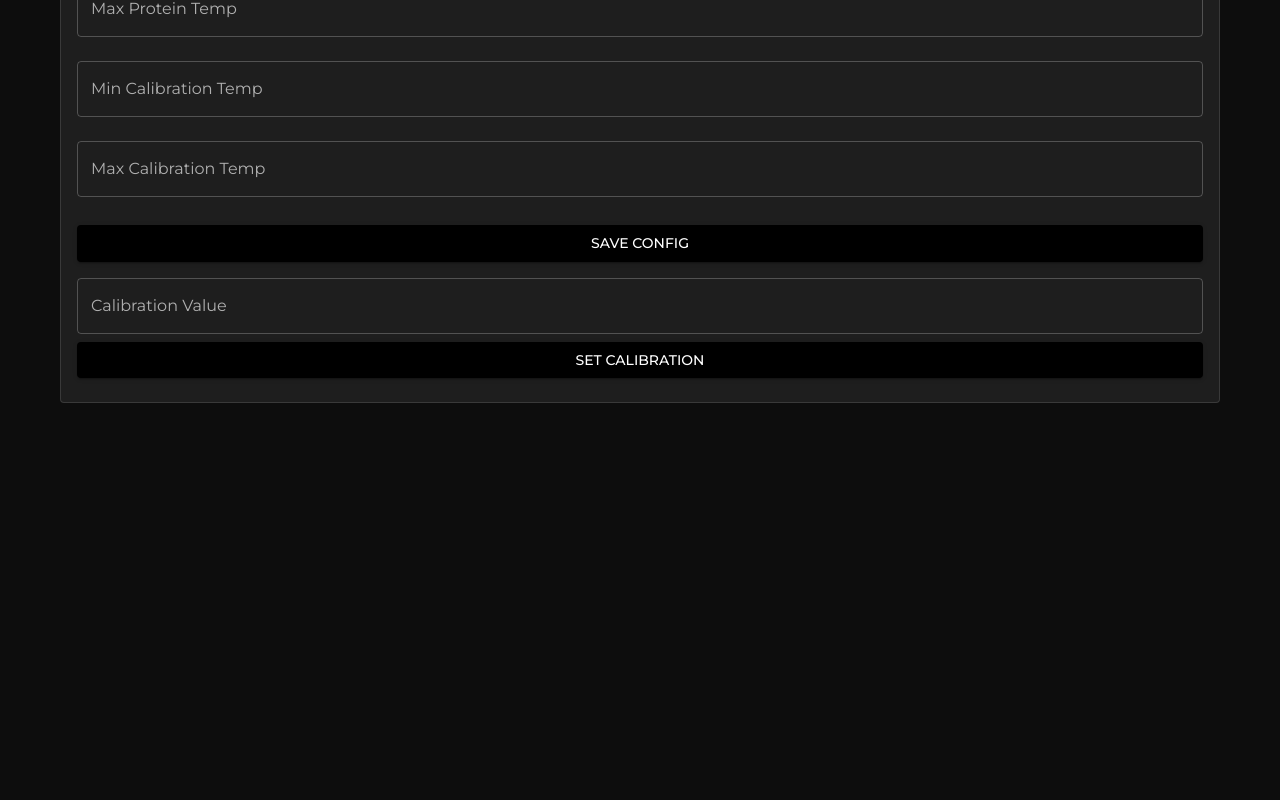
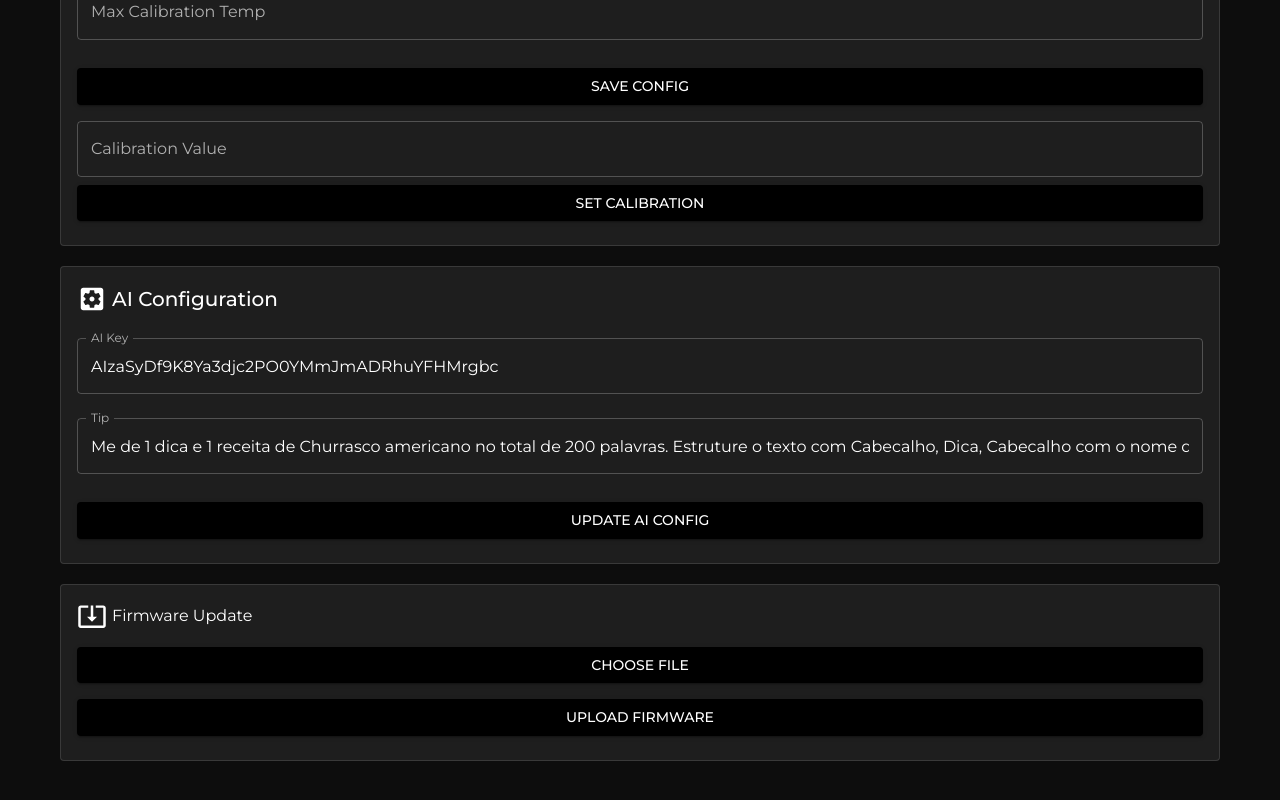
Before and after one commit to scuba13/bbq_web, a React (Create React App) app: page /system in a window 1280 px wide. Shown: the part 892-1692 px from the top of the page. Before the commit the page ends 1315 px from the top, so only its background shows below. Built offline with nearby package versions, Linux system fonts and the light colour scheme; no server answers.

Commit message:
AI como cadastro

```diff
--- a/src/components/monitor/AI.js
+++ b/src/components/monitor/AI.js
@@ -1,56 +1,72 @@
-import React, { useState, useEffect } from 'react';
+import React, { useState, useEffect, useCallback, useMemo } from 'react';
 import { Card, CardContent, Typography, Button, TextField } from '@mui/material';
 import AutoStoriesIcon from '@mui/icons-material/AutoStories';
+import HelpOutlineIcon from '@mui/icons-material/HelpOutline';
 import { GoogleGenerativeAI } from "@google/generative-ai";
+import { getAiConfig } from "../../Api";
 
 function AIGeneratedContent() {
-  const [autoContent, setAutoContent] = useState('');  // Auto-generated content
-  const [content, setContent] = useState('');          // Content generated based on user input
+  const [autoContent, setAutoContent] = useState('');
+  const [content, setContent] = useState('');
   const [prompt, setPrompt] = useState('');
   const [error, setError] = useState('');
-  const [isOpen, setIsOpen] = useState(true);
+  const [isOpen, setIsOpen] = useState(false);
+  const [aiKey, setAiKey] = useState(null);
+  const [defaultTip, setDefaultTip] = useState('');
 
   useEffect(() => {
-    const fetchContent = async () => {
+    getAiConfig().then(config => {
+      setAiKey(config.aiKey);
+      setDefaultTip(config.tip);  // Supondo que o campo se chama 'tip'
+    }).catch(err => {
+      console.error('Failed to fetch AI key:', err);
+      setError('Could not load AI configuration.');
+    });
+  }, []);
+
+  const genAI = useMemo(() => {
+    if (aiKey) {
+      return new GoogleGenerativeAI(aiKey);
+    }
+  }, [aiKey]);
+
+  const model = useMemo(() => {
+    if (genAI) {
+      return genAI.getGenerativeModel({ model: "gemini-pro" });
+    }
+  }, [genAI]);
+
+  const fetchContent = useCallback(async (prompt, setContent) => {
+    if (!model) return;  // Ensure model is not undefined
     try {
-        const genAI = new GoogleGenerativeAI("AIzaSyDf9K8Ya3djc2PO0YMmJmADRhuYFHMrgbc");
-        const model = genAI.getGenerativeModel({ model: "gemini-pro" });
-        const defaultPrompt = "Me de 1 dica e 1 receita de Churrasco americano no total de 200 palavras. Estruture o texto com Cabecalho, Dica, Cabecalho com o nome da receita ,Receita.";
-
-        const result = await model.generateContent(defaultPrompt);
+      const result = await model.generateContent(prompt);
       const response = await result.response;
       const text = await response.text();
-        setAutoContent(text);  // Set the auto-fetched content
+      setContent(text);
     } catch (error) {
       console.error('Error fetching AI-generated content:', error);
       setError('Could not fetch AI-generated content.');
     }
-    };
+  }, [model]);
 
-    fetchContent();
-    const intervalId = setInterval(fetchContent, 30000); // Refresh content every 30 seconds
-
+  useEffect(() => {
+    if (!model || !defaultTip || !isOpen) return;  // Prevent fetching before the model or tip is initialized or if content is hidden
+    fetchContent(defaultTip, setAutoContent);
+    const intervalId = setInterval(() => {
+      if (isOpen) { // Only fetch new content if the content area is open
+        fetchContent(defaultTip, setAutoContent);
+      }
+    }, 60000);
     return () => clearInterval(intervalId);
-  }, []);
+  }, [fetchContent, model, defaultTip, isOpen]);  // Add isOpen to the dependency array
 
   const handleInputChange = (event) => {
     setPrompt(event.target.value);
   };
 
-  const handleSubmit = async (event) => {
+  const handleSubmit = (event) => {
     event.preventDefault();
-    try {
-      const genAI = new GoogleGenerativeAI("AIzaSyDf9K8Ya3djc2PO0YMmJmADRhuYFHMrgbc");
-      const model = genAI.getGenerativeModel({ model: "gemini-pro" });
-
-      const result = await model.generateContent(prompt);
-      const response = await result.response;
-      const text = await response.text();
-      setContent(text);  // Set the content based on user input
-    } catch (error) {
-      console.error('Error fetching AI-generated content:', error);
-      setError('Could not fetch AI-generated content.');
-    }
+    fetchContent(prompt, setContent);
   };
 
   const toggleContent = () => {
@@ -59,55 +75,27 @@ function AIGeneratedContent() {
 
   return (
     <div>
-      {/* Card for user input to generate new content */}
       <Card variant="outlined" sx={{ mt: 4 }}>
         <CardContent>
-          <Typography variant="h6" gutterBottom>
+          <Typography variant="h6" gutterBottom sx={{ display: 'flex', alignItems: 'center' }}>
+            <HelpOutlineIcon sx={{ mr: 1 }} /> {/* Icon added here */}
             Ask Me
           </Typography>
           <form onSubmit={handleSubmit}>
-            <TextField
-              fullWidth
-              variant="outlined"
-              label="Write here to generate content..."
-              value={prompt}
-              onChange={handleInputChange}
-              sx={{ mb: 2 }}
-            />
-            <Button type="submit" variant="contained" color="primary">
-              Generate
-            </Button>
+            <TextField fullWidth variant="outlined" label="Write here to generate content..." value={prompt} onChange={handleInputChange} sx={{ mb: 2 }} />
+            <Button type="submit" variant="contained" color="primary">Generate</Button>
           </form>
-          {content && (
-            <Typography component="pre" sx={{ whiteSpace: 'pre-wrap', mt: 2 }}>
-              {content}
-            </Typography>
-          )}
+          {content && <Typography component="pre" sx={{ whiteSpace: 'pre-wrap', mt: 2 }}>{content}</Typography>}
         </CardContent>
       </Card>
-       {/* Card for automatically generated content */}
-       <Card variant="outlined">
+      <Card variant="outlined" sx={{ mt: 4 }}>
         <CardContent>
-          <Typography
-            variant="subtitle1"
-            gutterBottom
-            sx={{ display: 'flex', alignItems: 'center', mb: 2 }}
-          >
+          <Typography variant="h6" gutterBottom sx={{ display: 'flex', alignItems: 'center', mb: 2 }}>
             <AutoStoriesIcon sx={{ mr: 1 }} />
             AI Tips - Powered by Google AI
-            <Button onClick={toggleContent} sx={{ marginLeft: 'auto' }}>
-              {isOpen ? 'Hide' : 'Show'}
-            </Button>
+            <Button onClick={toggleContent} sx={{ marginLeft: 'auto' }}>{isOpen ? 'Hide' : 'Show'}</Button>
           </Typography>
-          {isOpen && (
-            error ? (
-              <Typography color="error">{error}</Typography>
-            ) : (
-              <Typography component="pre" sx={{ whiteSpace: 'pre-wrap' }}>
-                {autoContent || "No auto content available at the moment."}
-              </Typography>
-            )
-          )}
+          {isOpen && (error ? <Typography color="error">{error}</Typography> : <Typography component="pre" sx={{ whiteSpace: 'pre-wrap' }}>{autoContent || "No auto content available at the moment."}</Typography>)}
         </CardContent>
       </Card>
     </div>
--- a/src/components/pages/HomePage.js
+++ b/src/components/pages/HomePage.js
@@ -26,7 +26,7 @@ function HomePage() {
           Log
         </Button>
         <Button variant="contained" color="primary" component={Link} to="/system">
-          System Control
+          System
         </Button>
       </div>
       <img
--- a/src/components/pages/SystemPage.js
+++ b/src/components/pages/SystemPage.js
@@ -1,13 +1,16 @@
 import React from "react";
 import { Container, Button } from "@mui/material";
 import { Link } from "react-router-dom";
-import System from "../system/System"; // Importar o componente Monitor
+import System from "../system/System"; // Importar o componente System
 import Upload from "../system/FirmwareUpload"; // Importar o componente FirmwareUpload
 import TempConfig from "../system/TempConfig"; // Importar o componente TempConfig
+import AIConfig from "../system/AIConfig"; // Importar o componente AIConfig
 import PageTitle from "../utils/PageTitle";
 import Watermark from "../utils/Watermark";
 
 function SystemPage() {
+  const componentStyle = { marginBottom: "20px" }; // Estilo para espaçamento entre componentes
+
   return (
     <Container style={{ padding: "20px", position: "relative" }}>
       <Watermark />
@@ -17,9 +20,18 @@ function SystemPage() {
           Home
         </Button>
       </div>
-      <System /> {/* Renderizar o componente Monitor */}
-      <Upload /> {/* Renderizar o componente FirmwareUpload */}
-      <TempConfig /> {/* Renderizar o componente TempConfig */}
+      <div style={componentStyle}>
+        <System /> {/* Renderizar o componente Monitor */}
+      </div>
+      <div style={componentStyle}>
+        <TempConfig /> {/* Renderizar o componente TempConfig */}
+      </div>
+      <div style={componentStyle}>
+        <AIConfig /> {/* Renderizar o componente AIConfig */}
+      </div>
+      <div style={componentStyle}>
+        <Upload /> {/* Renderizar o componente FirmwareUpload */}
+      </div>
     </Container>
   );
 }
--- /dev/null
+++ b/src/components/system/AIConfig.js
@@ -0,0 +1,87 @@
+import React, { useState, useEffect } from "react";
+import { Button, Card, CardContent, TextField, Typography } from "@mui/material";
+import SettingsApplicationsIcon from '@mui/icons-material/SettingsApplications';
+import { getAiConfig, updateAIConfig } from "../../Api"; // Ajuste o caminho conforme necessário
+
+function AIConfig() {
+  const [aiConfig, setAiConfig] = useState({
+    aiKey: "",
+    tip: "",
+  });
+
+  // Fetch initial AI configuration when the component mounts
+  useEffect(() => {
+    async function fetchAIConfig() {
+      try {
+        const config = await getAiConfig();
+        setAiConfig({
+          aiKey: config.aiKey || "", // Use fallback to empty string if undefined
+          tip: config.tip || "",     // Use fallback to empty string if undefined
+        });
+      } catch (error) {
+        alert(`Failed to fetch AI configuration: ${error.message}`);
+      }
+    }
+
+    fetchAIConfig();
+  }, []);
+
+  const handleInputChange = (e) => {
+    const { name, value } = e.target;
+    setAiConfig((prevConfig) => ({
+      ...prevConfig,
+      [name]: value,
+    }));
+  };
+
+  const handleSubmit = async () => {
+    try {
+      const { aiKey, tip } = aiConfig;
+      const message = await updateAIConfig(aiKey, tip);
+      alert(`AI configuration updated successfully: ${message}`);
+    } catch (error) {
+      alert(`Error updating AI configuration: ${error.message}`);
+    }
+  };
+
+  return (
+    <Card variant="outlined">
+      <CardContent>
+        <Typography
+          variant="h6"
+          gutterBottom
+          style={{ display: "flex", alignItems: "center" }}
+        >
+          <SettingsApplicationsIcon style={{ fontSize: 30, marginRight: 5 }} />
+          AI Configuration
+        </Typography>
+        <TextField
+          name="aiKey"
+          label="AI Key"
+          value={aiConfig.aiKey}
+          onChange={handleInputChange}
+          fullWidth
+          margin="normal"
+        />
+        <TextField
+          name="tip"
+          label="Tip"
+          value={aiConfig.tip}
+          onChange={handleInputChange}
+          fullWidth
+          margin="normal"
+        />
+        <Button
+          variant="contained"
+          onClick={handleSubmit}
+          fullWidth
+          style={{ marginTop: 20 }}
+        >
+          Update AI Config
+        </Button>
+      </CardContent>
+    </Card>
+  );
+}
+
+export default AIConfig;
```
Also changed, not shown: src/Api.js (+63 -0 lines). Lines whose indentation alone changed are shown as unchanged.
